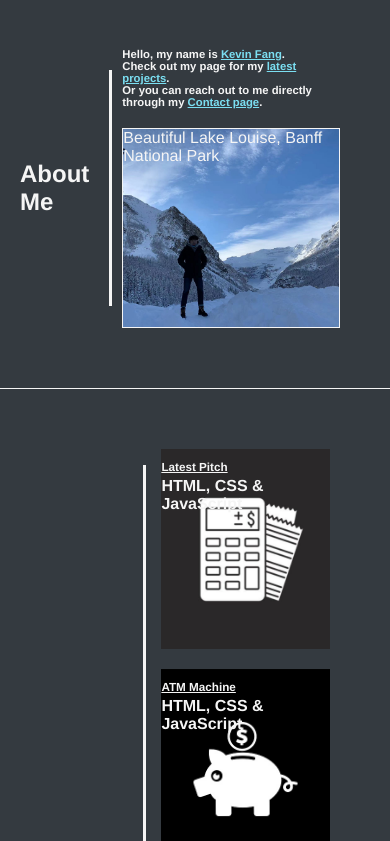
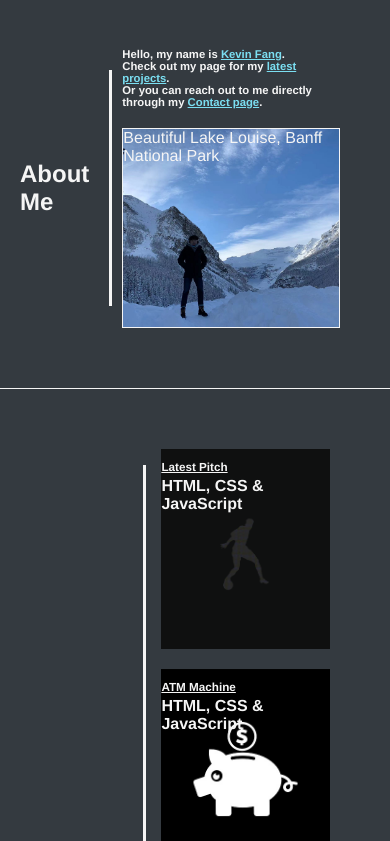
Before and after one commit to hfang821/Kevin_Fang_Portfolio, a plain HTML site: page index.html in a window 390 px wide. Shown: the part 259-1100 px from the top of the page. Drawn offline with Linux system fonts and the light colour scheme.

Commit message:
changing image

```diff
--- a/assets/styles/style.css
+++ b/assets/styles/style.css
@@ -256,7 +256,7 @@ header nav ul li a{
     }
 
     #calculator {
-        background-image: url(../images/calculator.png);
+        background-image: url(../images/latest-pitch.png);
         width: 40%;
         height: 380px;
         background-position: center;
@@ -410,7 +410,7 @@ header nav ul li a {
 }
 
 #calculator {
-    background-image: url(../images/calculator.png);
+    background-image: url(../images/latest-pitch.png);
     width: 90%;
     height: 200px;
     background-position: center;
```
Also changed, not shown: assets/images/calculator.png (deleted).
